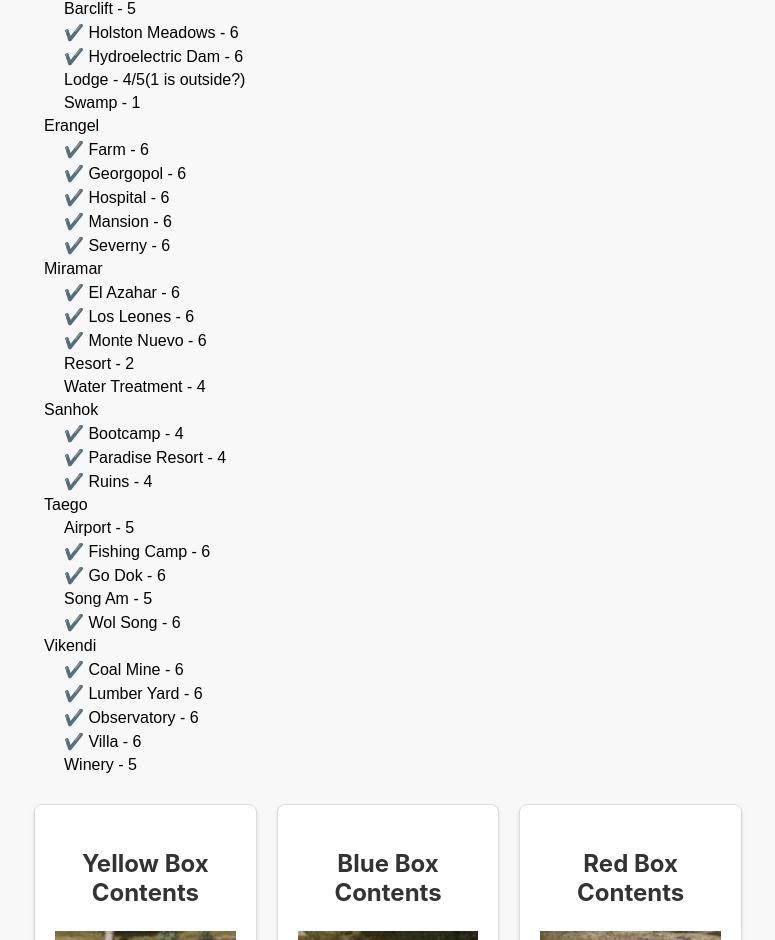
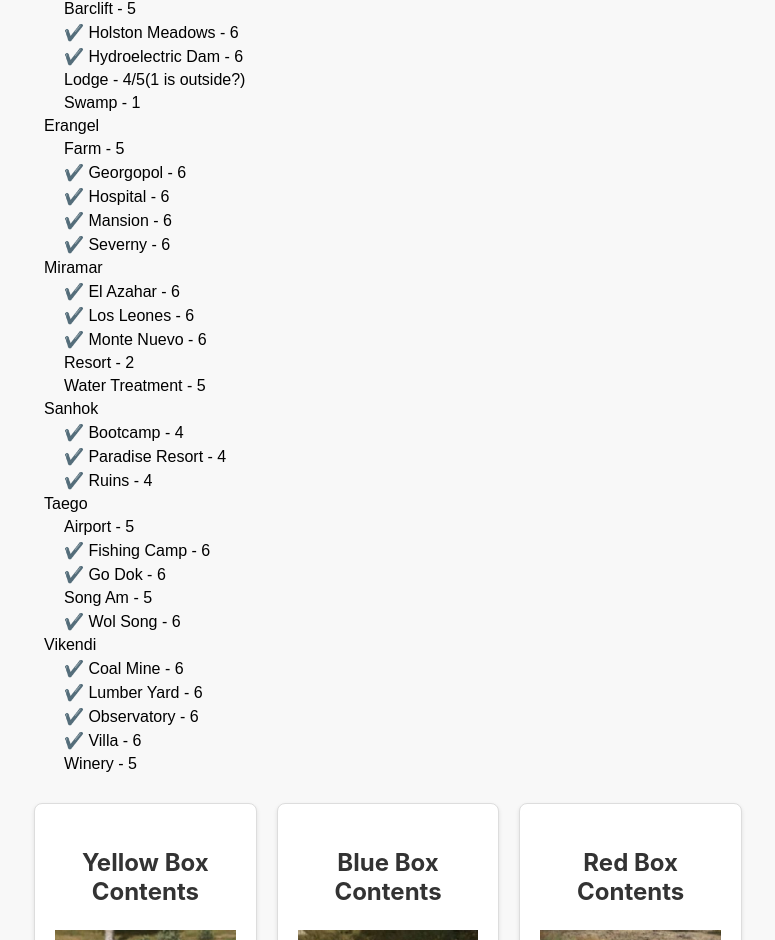
Before and after one commit to RazConsta/pubg-intense-gg, a React (Create React App) app: page / in a window 1280 px wide. Shown: the part 1356-2296 px from the top of the page, without its empty margins (73-848 px from the left). Built offline with nearby package versions, Linux system fonts and the light colour scheme.

Commit message:
box updates

```diff
--- a/src/MainPageContent.js
+++ b/src/MainPageContent.js
@@ -40,7 +40,7 @@ function MainPageContent() {
               </ul>
               <li>Erangel</li>
               <ul>
-                <li>✔️ Farm - 6</li>
+                <li> Farm - 5</li>
                 <li>✔️ Georgopol - 6</li>
                 <li>✔️ Hospital - 6</li>
                 <li>✔️ Mansion - 6</li>
@@ -52,7 +52,7 @@ function MainPageContent() {
                 <li>✔️ Los Leones - 6</li>
                 <li>✔️ Monte Nuevo - 6</li>
                 <li>Resort - 2</li>
-                <li>Water Treatment - 4</li>
+                <li>Water Treatment - 5</li>
               </ul>
               <li>Sanhok</li>
               <ul>
```
Also changed, not shown: 1 other file (tests, documents, lock files or other folders).
